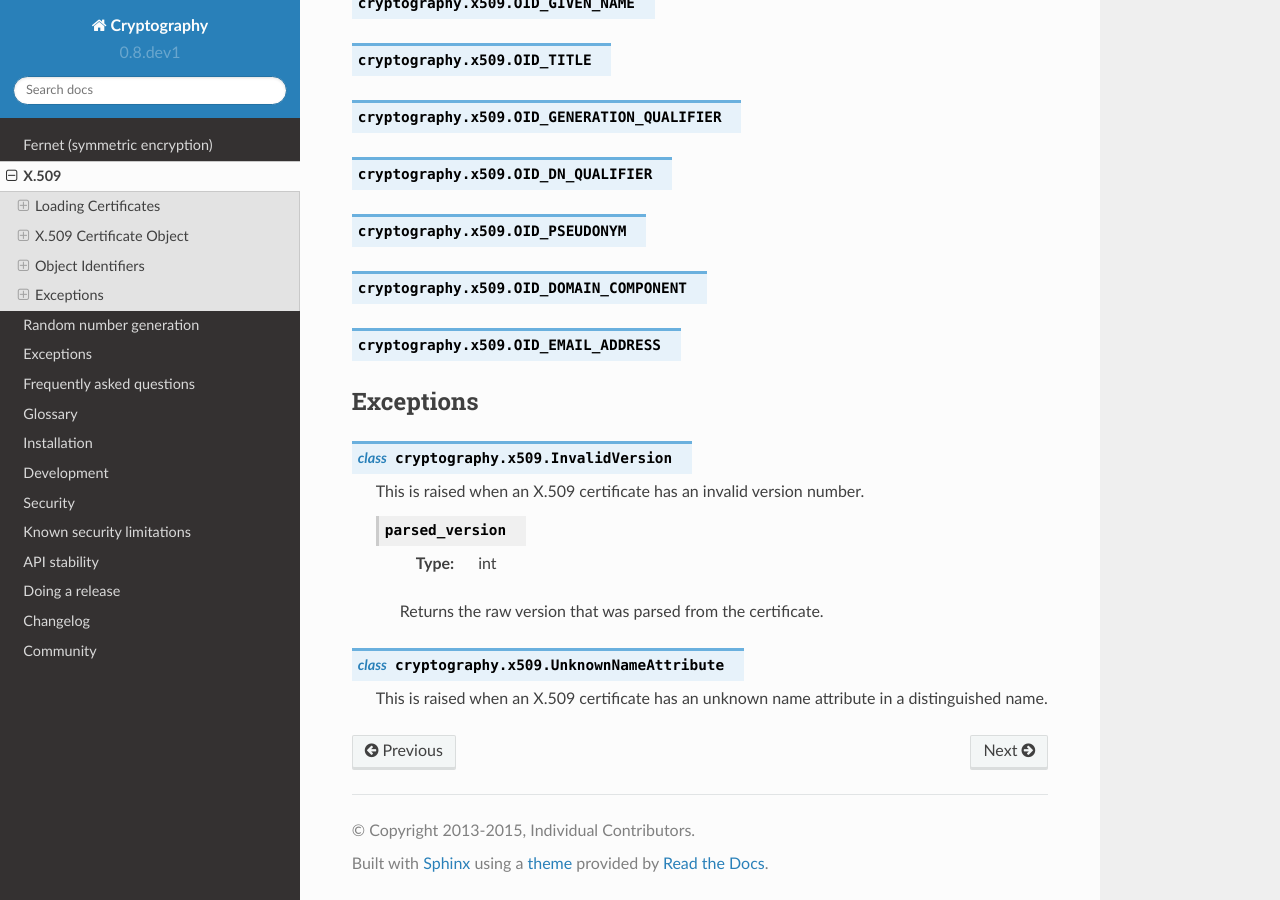
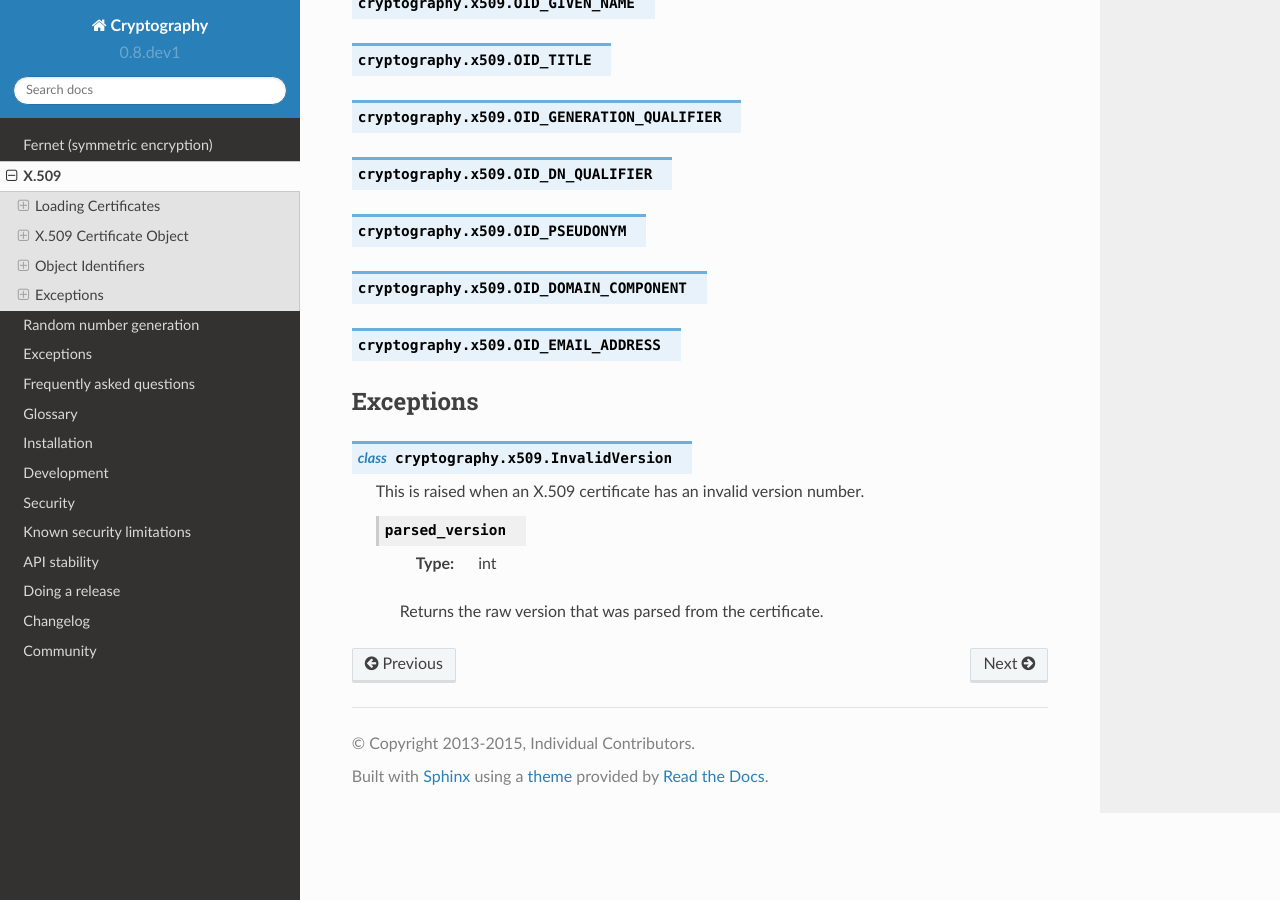
Before and after one commit to WebKing0121/cryptography, a Sphinx documentation site: the page built from docs/x509.rst, in a window 1280 px wide and 900 px high, scrolled down 3978 px. Built offline with Sphinx 7.4.7 and the Read the Docs theme 2.0.0, drawn with Linux system fonts in a browser that asks for light colours; pages that are not in the unit, such as notebooks, are missing from menus.

Commit message:
UnknownNameAttribute is not needed now

```diff
--- a/docs/x509.rst
+++ b/docs/x509.rst
@@ -261,12 +261,6 @@ Exceptions
 
         Returns the raw version that was parsed from the certificate.
 
-.. class:: UnknownNameAttribute
-
-    This is raised when an X.509 certificate has an unknown name attribute in a
-    distinguished name.
-
-
 
 .. _`public key infrastructure`: https://en.wikipedia.org/wiki/Public_key_infrastructure
 .. _`TLS`: https://en.wikipedia.org/wiki/Transport_Layer_Security
```
Also changed, not shown: 1 other file.
